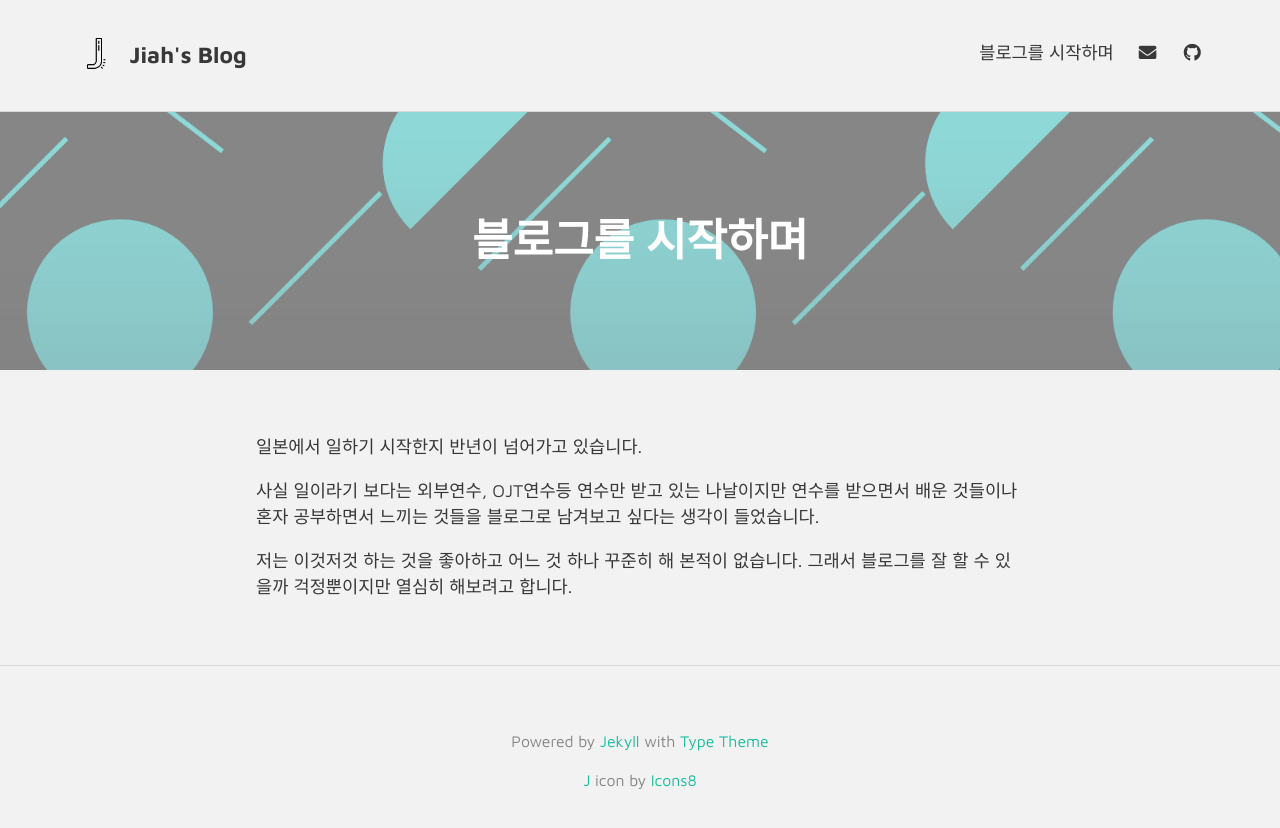
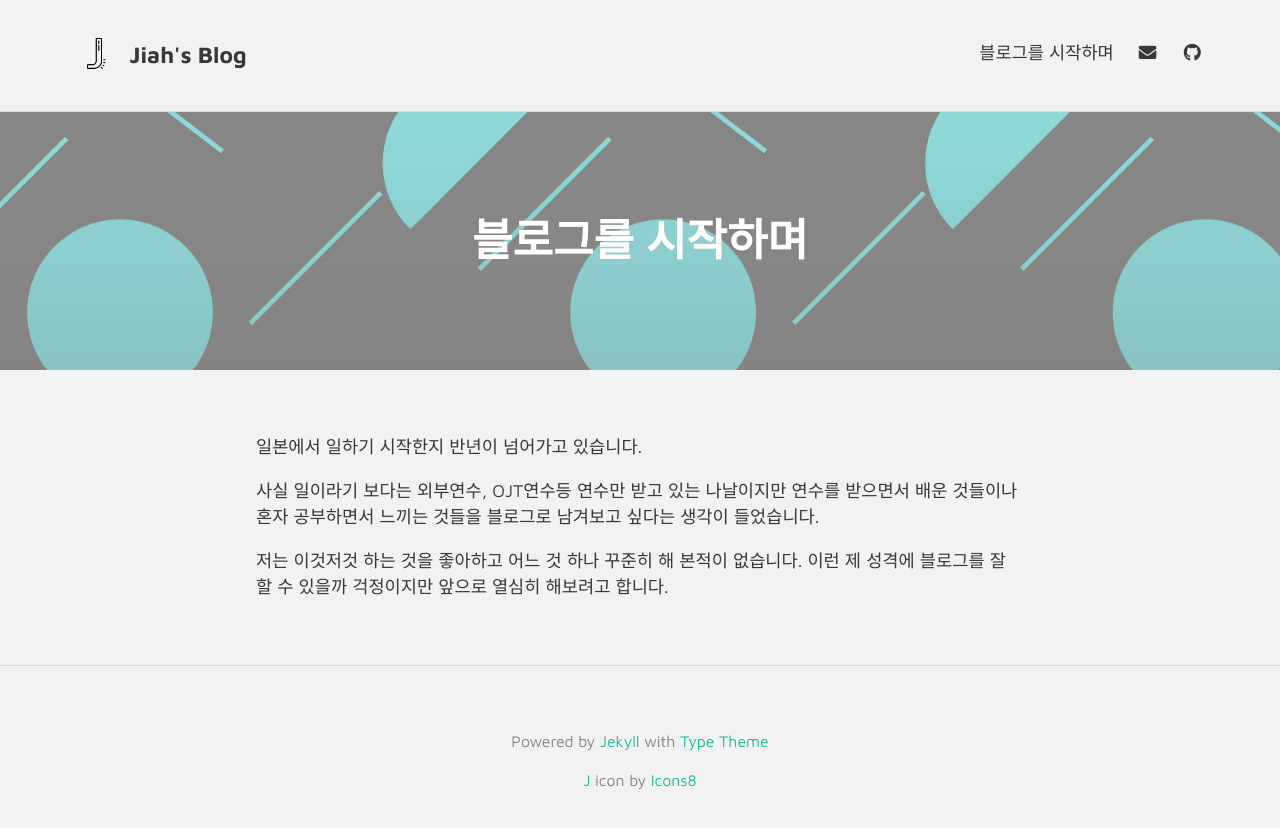
Before and after one commit to jiahnoh97/jiahnoh97.github.io, a Jekyll site: the page built from about.md, in a window 1280 px wide. Shown: the top 828 px of the page. Built offline with Jekyll 4.4.1, drawn with Linux system fonts in a browser that asks for light colours; nearby versions of some CDN libraries.

Commit message:
Update about.md

```diff
--- a/about.md
+++ b/about.md
@@ -12,4 +12,4 @@ feature-img: "assets/img/sample_feature_img.png"
 블로그로 남겨보고 싶다는 생각이 들었습니다.
 
 저는 이것저것 하는 것을 좋아하고 어느 것 하나 꾸준히 해 본적이 없습니다.
-그래서 블로그를 잘 할 수 있을까 걱정뿐이지만 열심히 해보려고 합니다.
+이런 제 성격에 블로그를 잘 할 수 있을까 걱정이지만 앞으로 열심히 해보려고 합니다.
```
